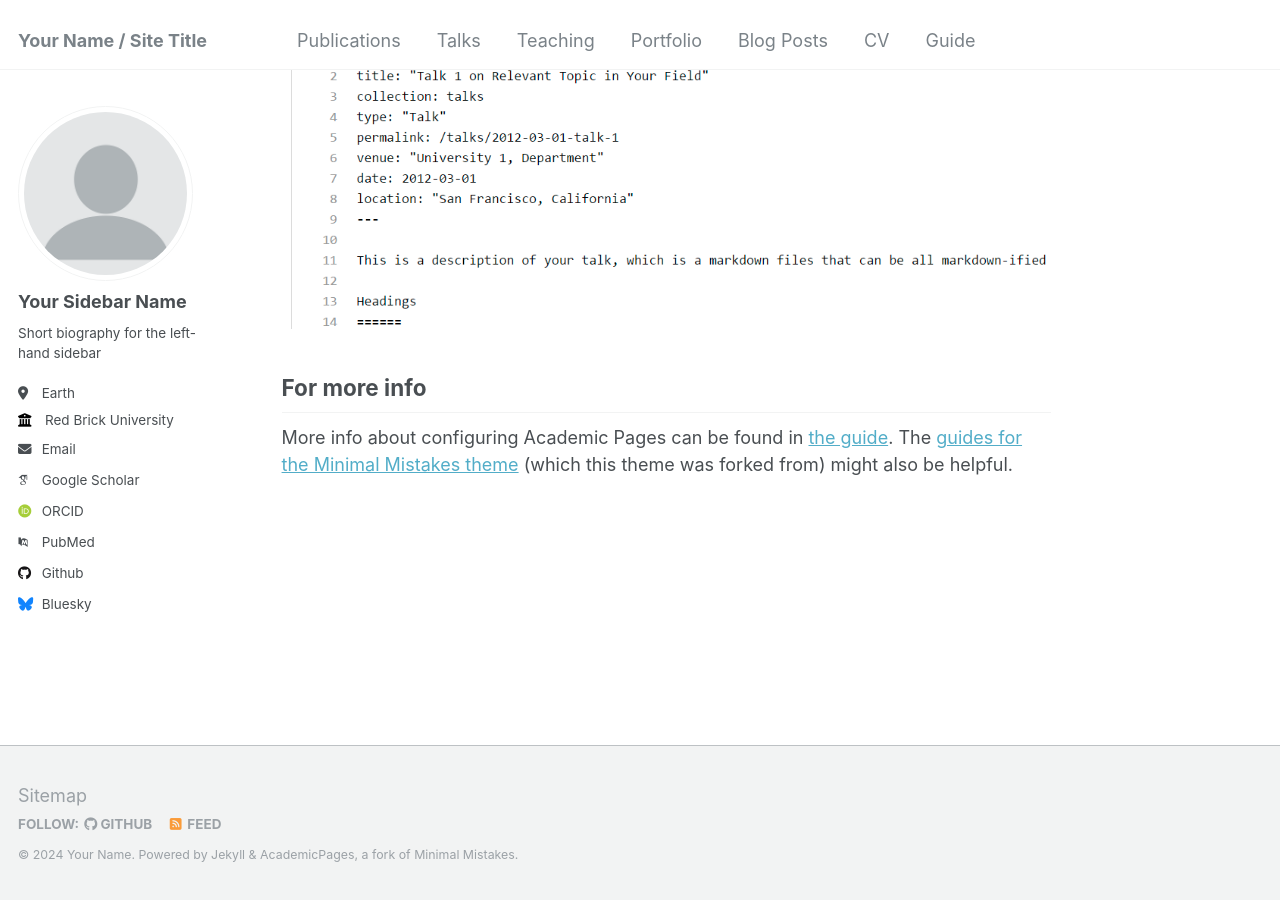
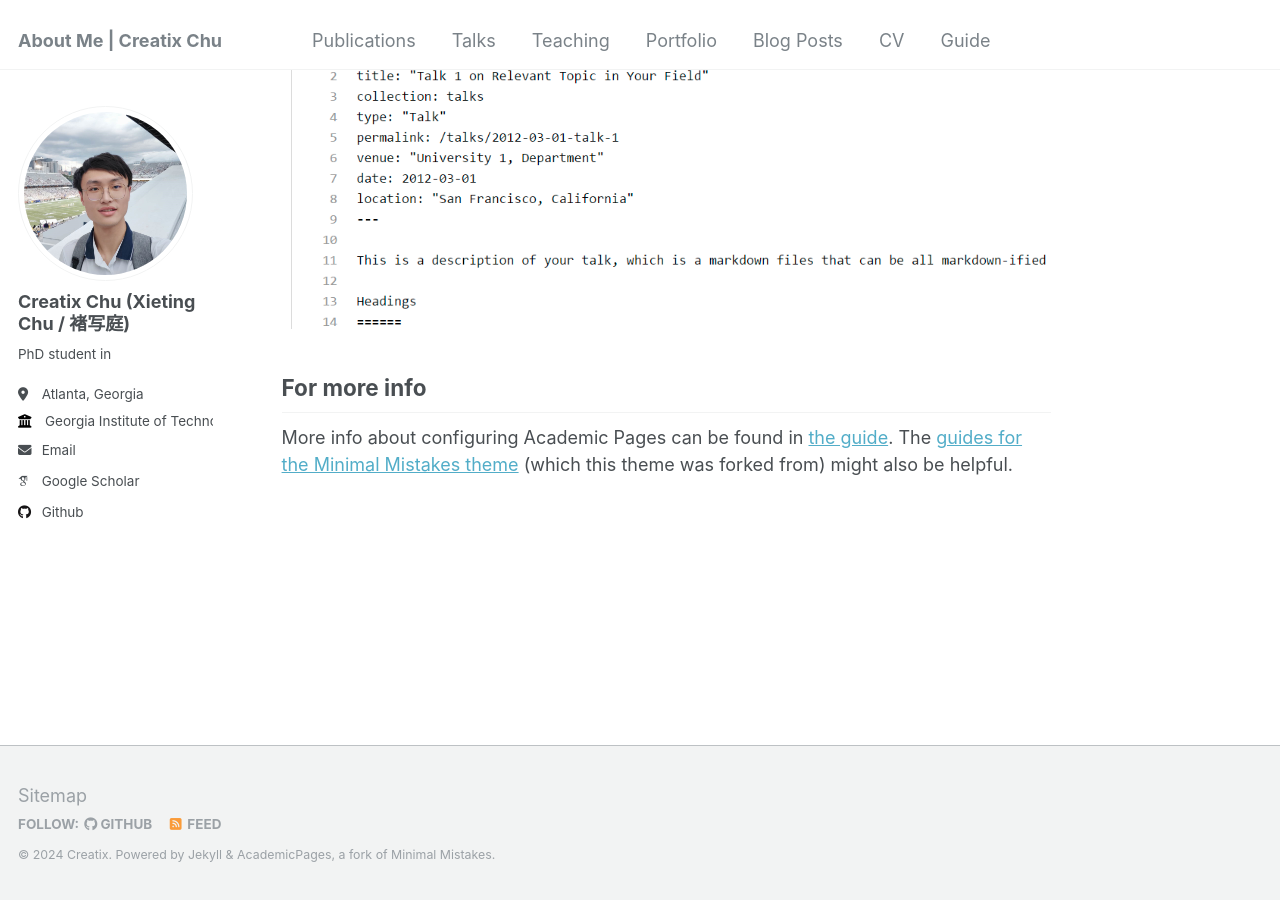
Before and after one commit to CreatixChu/CreatixChu.github.io, a Jekyll site: the page built from _pages/about.md, in a window 1280 px wide and 900 px high, scrolled down 2660 px. Built offline with Jekyll 4.4.1, drawn with Linux system fonts in a browser that asks for light colours; some web fonts are replaced.

Commit message:
update profile

```diff
--- a/_config.yml
+++ b/_config.yml
@@ -8,47 +8,47 @@
 
 # Basic Site Settings
 locale                   : "en-US"
-title                    : "Your Name / Site Title"
+title                    : "About Me | Creatix Chu"
 title_separator          : "-"
-name                     : &name "Your Name"
+name                     : &name "Creatix"
 description              : &description "personal description"
-url                      : https://academicpages.github.io # the base hostname & protocol for your site e.g. "https://mmistakes.github.io"
+url                      : https://creatixchu.github.io # the base hostname & protocol for your site e.g. "https://mmistakes.github.io"
 baseurl                  : "" # the subpath of your site, e.g. "/blog"
-repository               : "academicpages/academicpages.github.io"
+repository               : "creatixchu/creatixchu.github.io"
 
 # Site Author - The following control what appear as part of the author content on the side bar.
 #               If a field is blank the icon and link will not appear, otherwise it will be shown.
 #               Additional customization can be done by editing /_includes/author-profile.html
 author:
   # Biographic information
-  avatar           : "profile.png"
-  name             : "Your Sidebar Name"
-  pronouns         : # example: "she/her"
-  bio              : "Short biography for the left-hand sidebar"
-  location         : "Earth"
-  employer         : "Red Brick University"
+  avatar           : "profile.jpg"
+  name             : "Creatix Chu (Xieting Chu / 褚写庭)"
+  pronouns         : # "he/his"
+  bio              : "PhD student in "
+  location         : "Atlanta, Georgia"
+  employer         : "Georgia Institute of Technology"
   uri              : # URL
-  email            : "none@example.org"
+  email            : "creatixchu at gatech dot edu"
 
   # Academic websites
   arxiv            : # URL - Update with the correct link to your profile
-  googlescholar    : "https://scholar.google.com/citations?user=PS_CX0AAAAAJ"
+  googlescholar    : "https://scholar.google.com/citations?user=Hp0GHBAAAAAJ"
   impactstory      : # URL
-  orcid            : "http://orcid.org/yourorcidurl"
+  orcid            : # "http://orcid.org/yourorcidurl"
   semantic         : # URL
-  pubmed           : "https://www.ncbi.nlm.nih.gov/pubmed/?term=john+snow"
+  pubmed           : # "https://www.ncbi.nlm.nih.gov/pubmed/?term=john+snow"
   researchgate     : # URL
 
   # Repositories and software development
   bitbucket        : # Username - Update with your username on the site
   codepen          : # Username
   dribbble         : # Username
-  github           : "academicpages"
+  github           : "https://github.com/CreatixChu"
   kaggle           : # Username
   stackoverflow    : # User number or user number and name (i.e., use "1" or "1/jeff-atwood")
 
   # Social media
-  bluesky          : "bsky.app" # Replace this with you Bluesky username
+  bluesky          : # "bsky.app" # Replace this with you Bluesky username
   facebook         : # Username
   flickr           : # Username
   foursquare       : # Username
```
Also changed, not shown: README.md (+2 -50 lines), images/profile.jpg (added).
